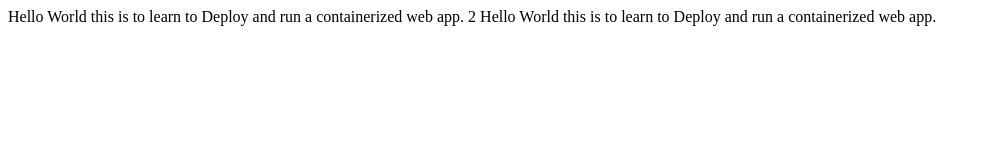
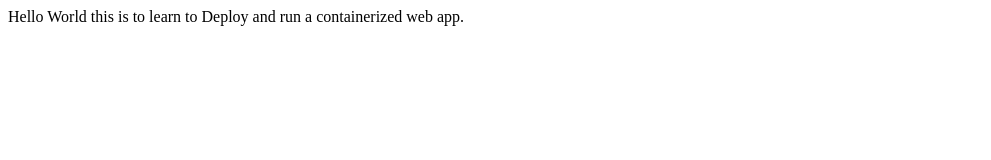
Before and after one commit to Wntri/Ryhma10Lab4, a plain HTML site: page www/index.html in a window 1280 px wide. Shown: the whole page, without its empty margins (0-991 px from the left). Drawn offline with Linux system fonts and the light colour scheme.

Commit message:
test worflow1

```diff
--- a/www/index.html
+++ b/www/index.html
@@ -8,7 +8,5 @@
 </head>
 <body>
     Hello World this is to learn to Deploy and run a containerized web app.
-
-    2 Hello World this is to learn to Deploy and run a containerized web app.
 </body>
 </html>
```
